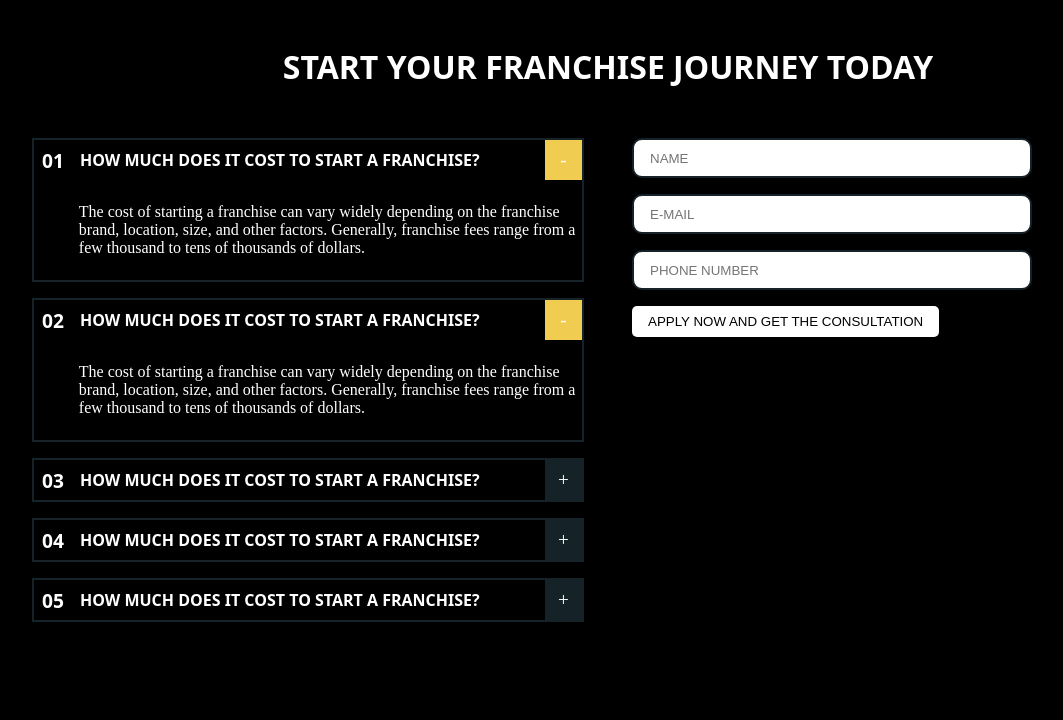
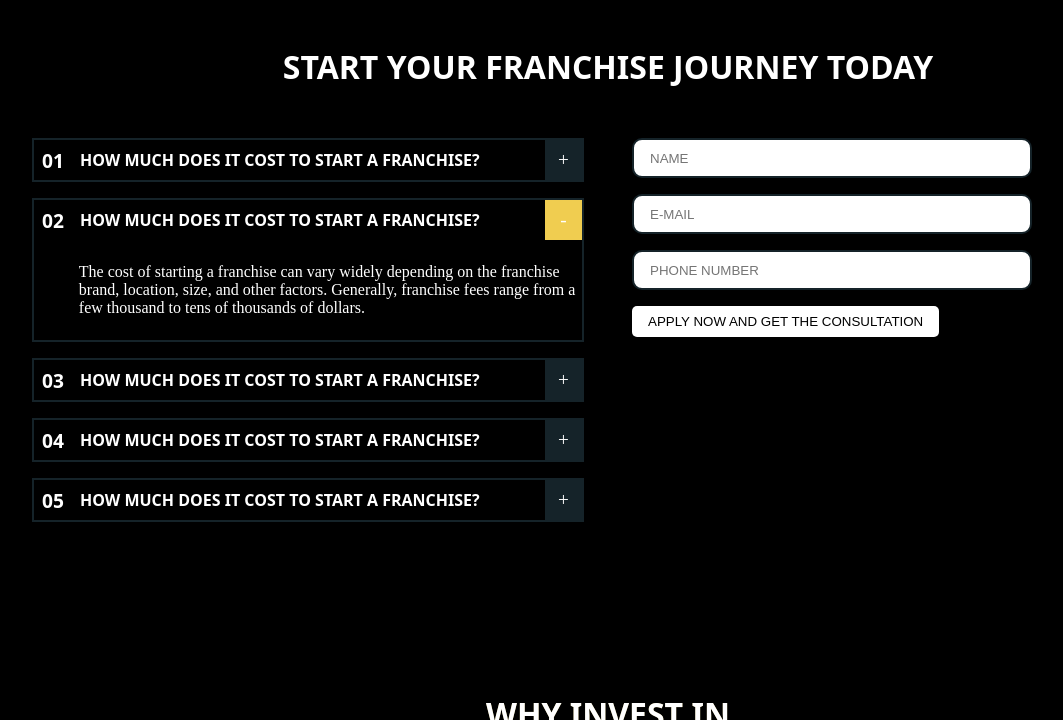
Before and after one commit to Reinhardt254/TressLounge, a plain HTML site: page franchise/index.html in a window 1280 px wide. Both pictures are taken after a click on the item 340 px from the left and 1085 px from the top of the page. Shown: the part 765-1485 px from the top of the page, without its empty margins (32-1095 px from the left). Drawn offline with Linux system fonts and the light colour scheme; a web font is replaced by a local one.

Commit message:
new commit

```diff
--- a/franchise/index.html
+++ b/franchise/index.html
@@ -331,13 +331,26 @@
             </div>
 
             <script>
-              const li = document.querySelectorAll(".journey .container .grid .column ul li");
+              const li = document.querySelectorAll(
+                ".journey .container .grid .column ul li"
+              );
 
               li.forEach((item) => {
                 item.addEventListener("click", () => {
+                  // Close all other items
+                  li.forEach((otherItem) => {
+                    if (otherItem !== item) {
+                      otherItem.classList.remove("active");
+                      const otherPlusIcon = otherItem.querySelector(".plus");
+                      otherPlusIcon.textContent = "+";
+                    }
+                  });
+                  // Toggle the clicked item
                   item.classList.toggle("active");
-                  const plusIcon = item.querySelector('.plus');
-                  plusIcon.textContent = item.classList.contains('active') ? '-' : '+';
+                  const plusIcon = item.querySelector(".plus");
+                  plusIcon.textContent = item.classList.contains("active")
+                    ? "-"
+                    : "+";
                 });
               });
             </script>
@@ -377,7 +390,7 @@
               <p>Established luxury salon brand with a strong customer base.</p>
             </div>
             <div class="card">
-              <img src="/images/transaction.png" alt="" />
+              <img src="/images/transactions.png" alt="" />
               <p>Established luxury salon brand with a strong customer base.</p>
             </div>
           </div>
```
Also changed, not shown: images/transactions.png (renamed from images/Transaction.png). Lines whose indentation alone changed are shown as unchanged.
